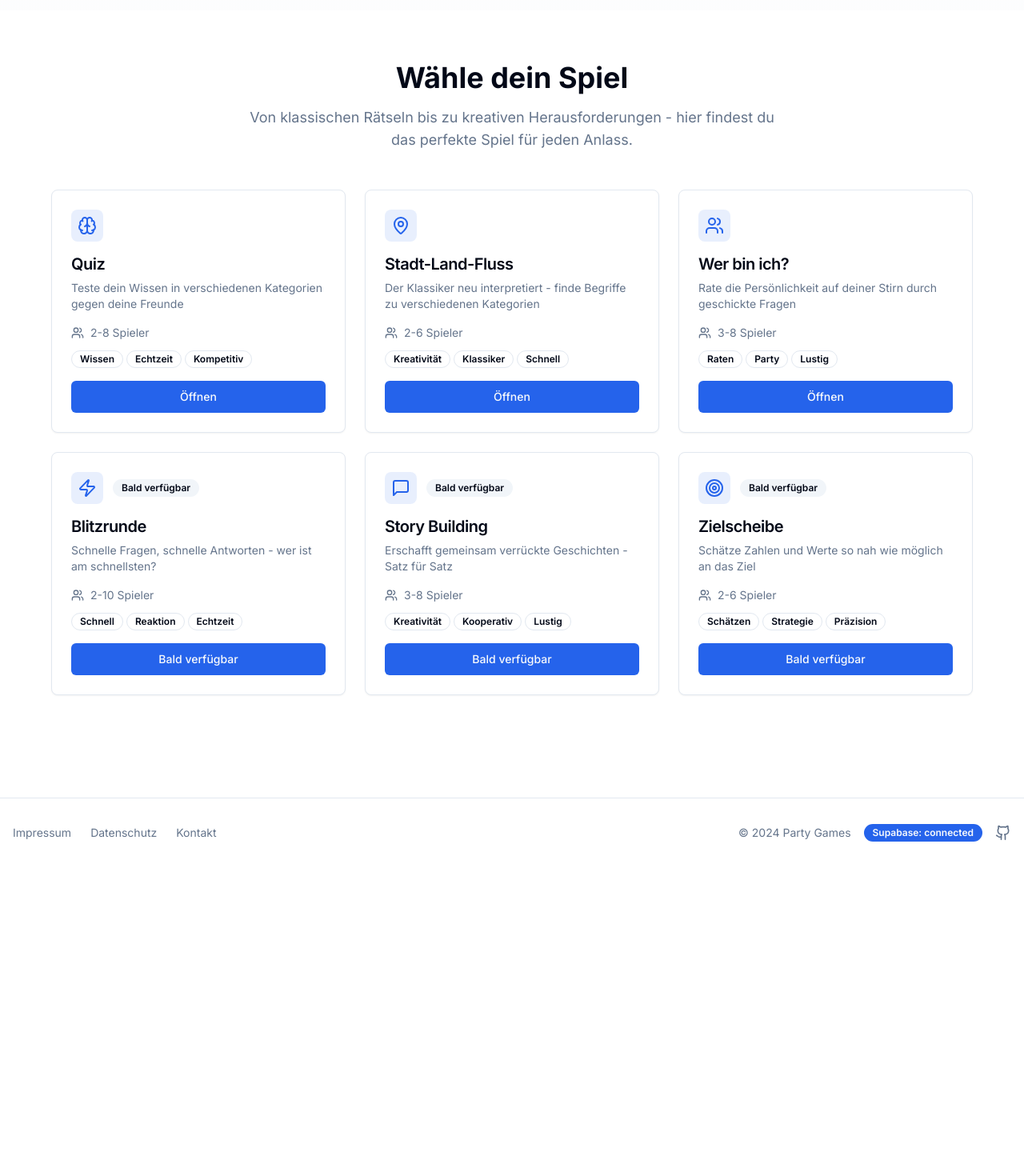
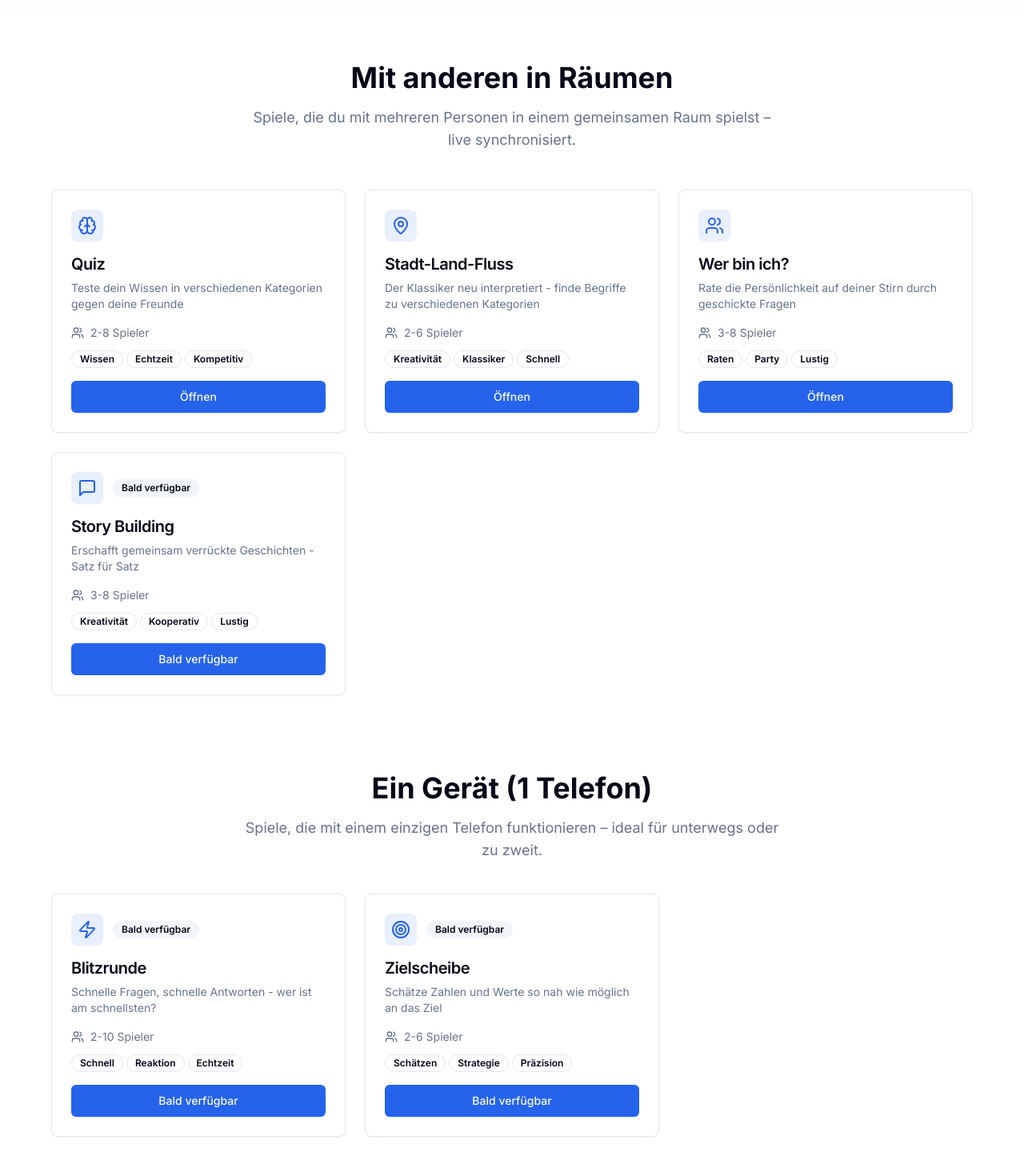
Before and after one commit to Nevug030/ShababsHub, a Next.js app: page / in a window 1280 px wide. Shown: the part 500-1970 px from the top of the page at 80% size. Before the commit the page ends 1584 px from the top, so only its background shows below. Built offline with nearby package versions, Linux system fonts and the light colour scheme; no server answers.

Commit message:
feat(home): split games into 'rooms' and 'single device' sections; add mode field to games

```diff
--- a/src/app/page.tsx
+++ b/src/app/page.tsx
@@ -12,21 +12,40 @@ export default function Home() {
       <main className="flex-1">
         <Hero />
 
-        {/* Games Section */}
-        <section id="games-section" className="py-16">
+        {/* Games Section - Rooms */}
+        <section id="games-rooms" className="py-16">
           <div className="container mx-auto px-4">
             <div className="text-center mb-12">
               <h2 className="text-3xl md:text-4xl font-bold mb-4">
-                Wähle dein Spiel
+                Mit anderen in Räumen
               </h2>
               <p className="text-lg text-muted-foreground max-w-2xl mx-auto">
-                Von klassischen Rätseln bis zu kreativen Herausforderungen -
-                hier findest du das perfekte Spiel für jeden Anlass.
+                Spiele, die du mit mehreren Personen in einem gemeinsamen Raum spielst – live synchronisiert.
               </p>
             </div>
 
             <div className="grid grid-cols-1 md:grid-cols-2 lg:grid-cols-3 gap-6 max-w-6xl mx-auto">
-              {games.map((game) => (
+              {games.filter(g => g.mode === 'rooms').map((game) => (
+                <GameCard key={game.id} game={game} />
+              ))}
+            </div>
+          </div>
+        </section>
+
+        {/* Games Section - Single Device */}
+        <section id="games-single" className="py-8">
+          <div className="container mx-auto px-4">
+            <div className="text-center mb-10">
+              <h2 className="text-3xl md:text-4xl font-bold mb-4">
+                Ein Gerät (1 Telefon)
+              </h2>
+              <p className="text-lg text-muted-foreground max-w-2xl mx-auto">
+                Spiele, die mit einem einzigen Telefon funktionieren – ideal für unterwegs oder zu zweit.
+              </p>
+            </div>
+
+            <div className="grid grid-cols-1 md:grid-cols-2 lg:grid-cols-3 gap-6 max-w-6xl mx-auto">
+              {games.filter(g => g.mode === 'single').map((game) => (
                 <GameCard key={game.id} game={game} />
               ))}
             </div>
```
Also changed, not shown: src/lib/games.ts (+7 -0 lines).
